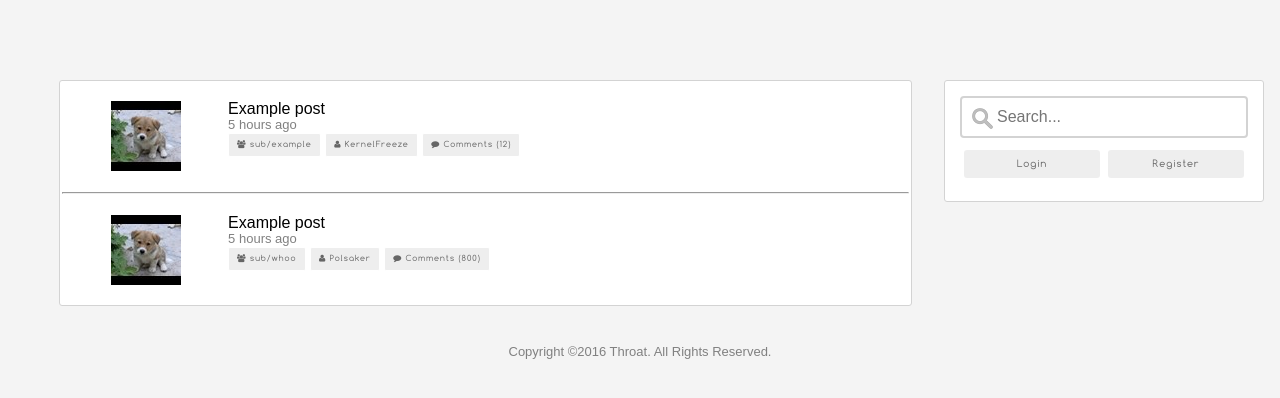
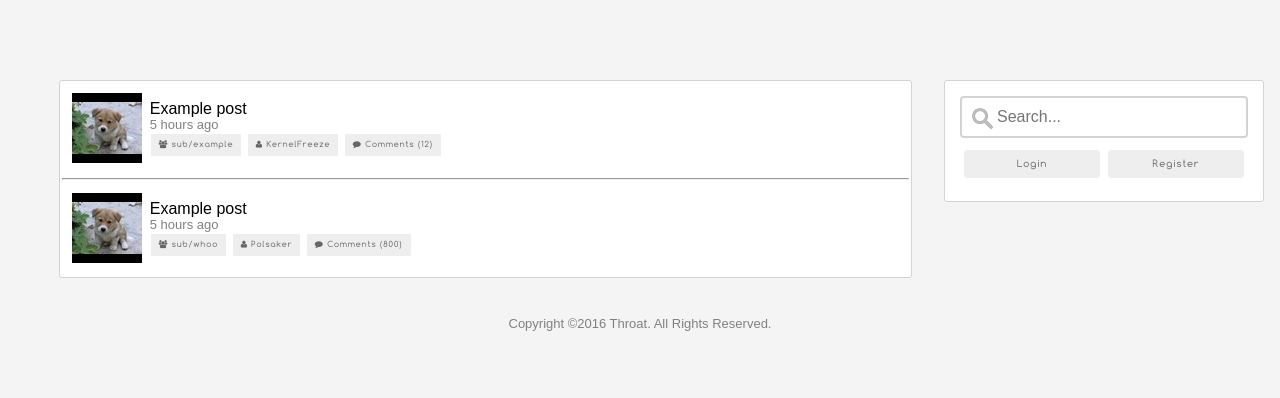
Before and after one commit to Phuks-co/throat, a Flask app: page / in a window 1280 px wide. Shown: the part 80-478 px from the top of the page. Run offline with Flask 2, Linux system fonts and the light colour scheme.

Commit message:
Better presentation of posts

```diff
--- a/static/css/style.css
+++ b/static/css/style.css
@@ -486,8 +486,8 @@ nav ul li a:hover {
 }
 .post .image {
   float: left;
-  margin: 0.5em;
-  width: 16%;
+  margin: 0px;
+  width: auto;
   text-align: center;
 }
 .post .image img {
```
